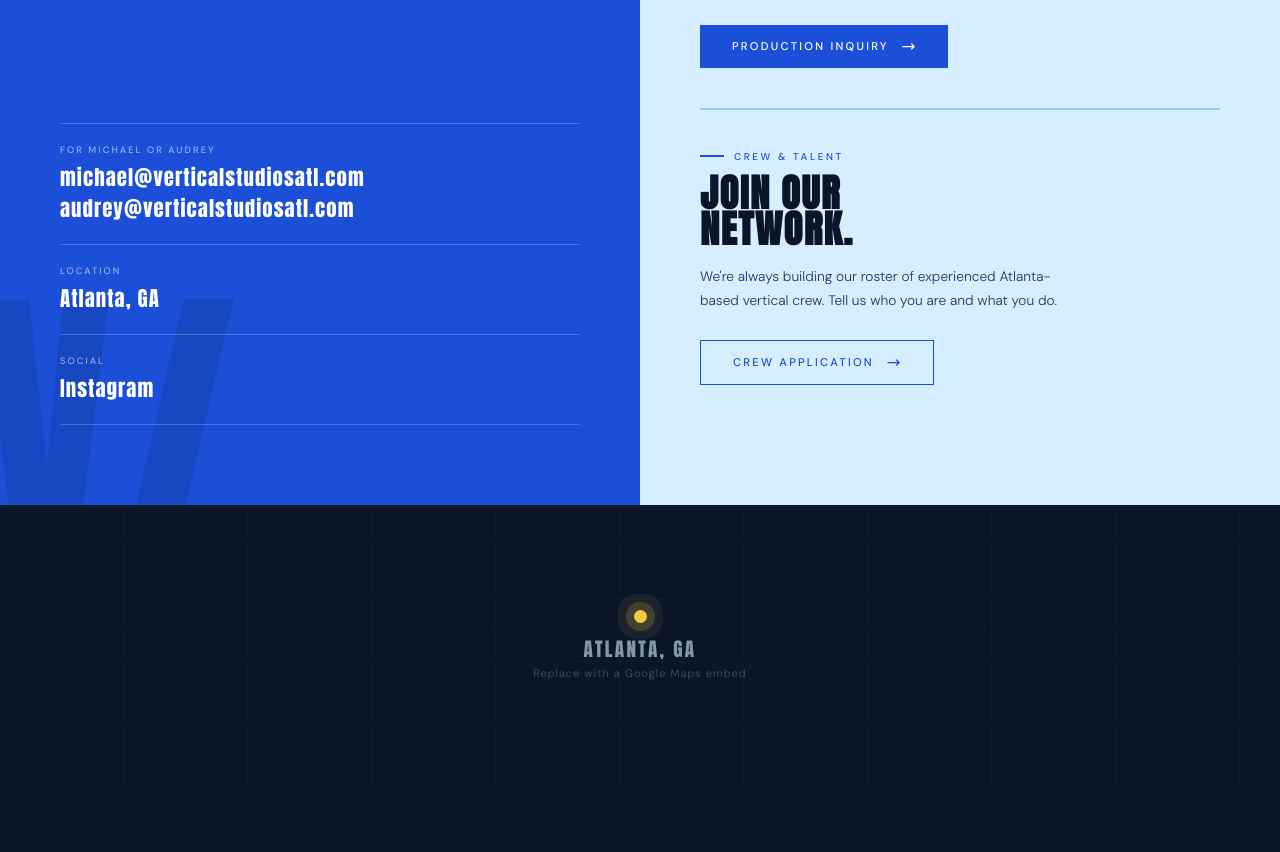
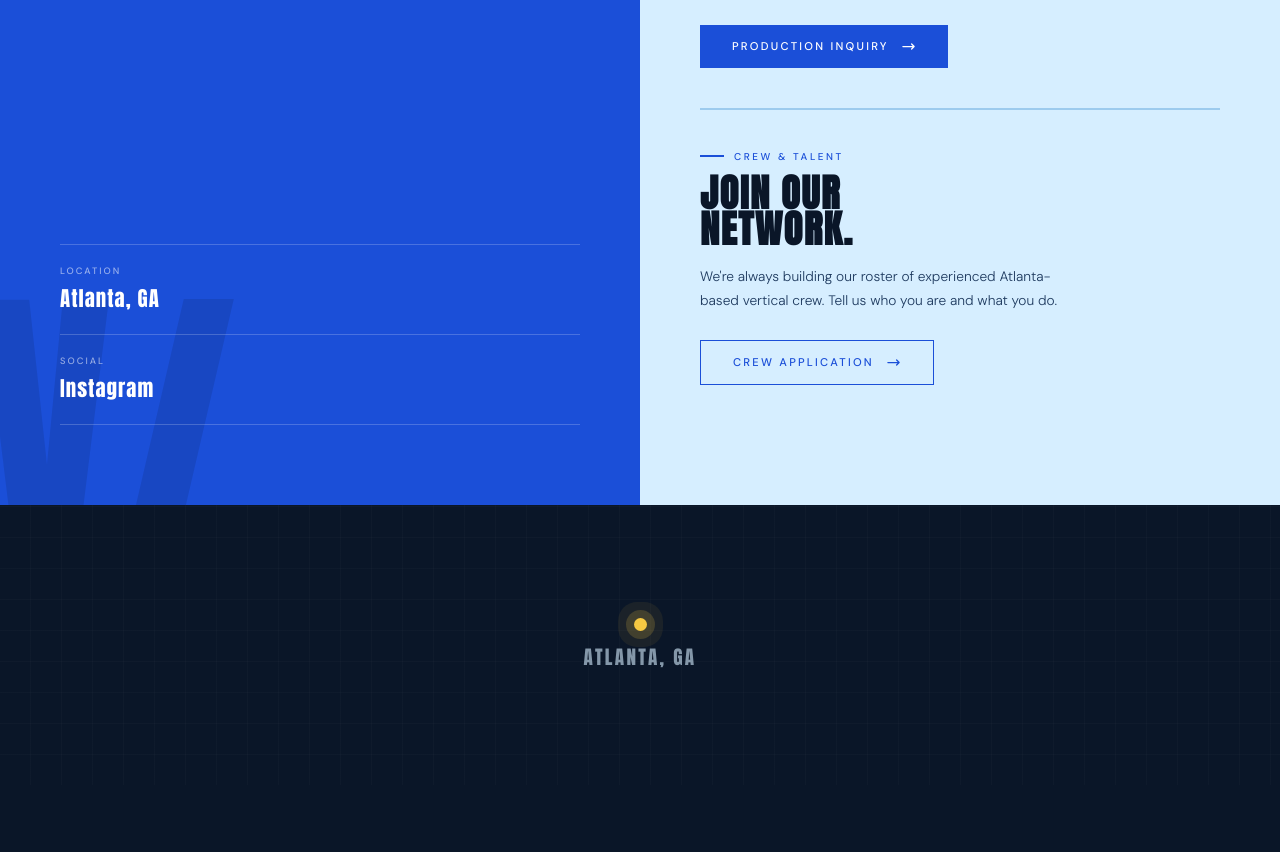
Before and after one commit to VerticalStudiosATL/verticalstudiosatl.github.io, a plain HTML site: page contact.html in a window 1280 px wide. Shown: the part 570-1422 px from the top of the page. Drawn offline with nearby package versions, Linux system fonts and the light colour scheme; a web font is replaced by a local one.

Commit message:
replace existing file

```diff
--- a/contact.html
+++ b/contact.html
@@ -136,7 +136,6 @@
         <p class="cl-sub">We work with platforms and studios that have a script, a budget, and a vision. If that's you, we'd love to talk. We're also always looking for experienced Atlanta-based crew to join our network.</p>
       </div>
       <div class="contact-details">
-        <div class="cd-item"><p class="cd-label">For Michael or Audrey</p><p class="cd-value"><a href="mailto:michael@verticalstudiosatl.com">michael@verticalstudiosatl.com</a><br><a href="mailto:audrey@verticalstudiosatl.com">audrey@verticalstudiosatl.com</a></p></div>
         <div class="cd-item"><p class="cd-label">Location</p><p class="cd-value">Atlanta, GA</p></div>
         <div class="cd-item"><p class="cd-label">Social</p><p class="cd-value"><a href="#">Instagram</a></p></div>
       </div>
@@ -173,7 +172,6 @@
     <div class="map-pin">
       <div class="map-pin-dot"></div>
       <p class="map-pin-label">ATLANTA, GA</p>
-      <p class="map-pin-sub">Replace with a Google Maps embed</p>
     </div>
   </div>
 
```
